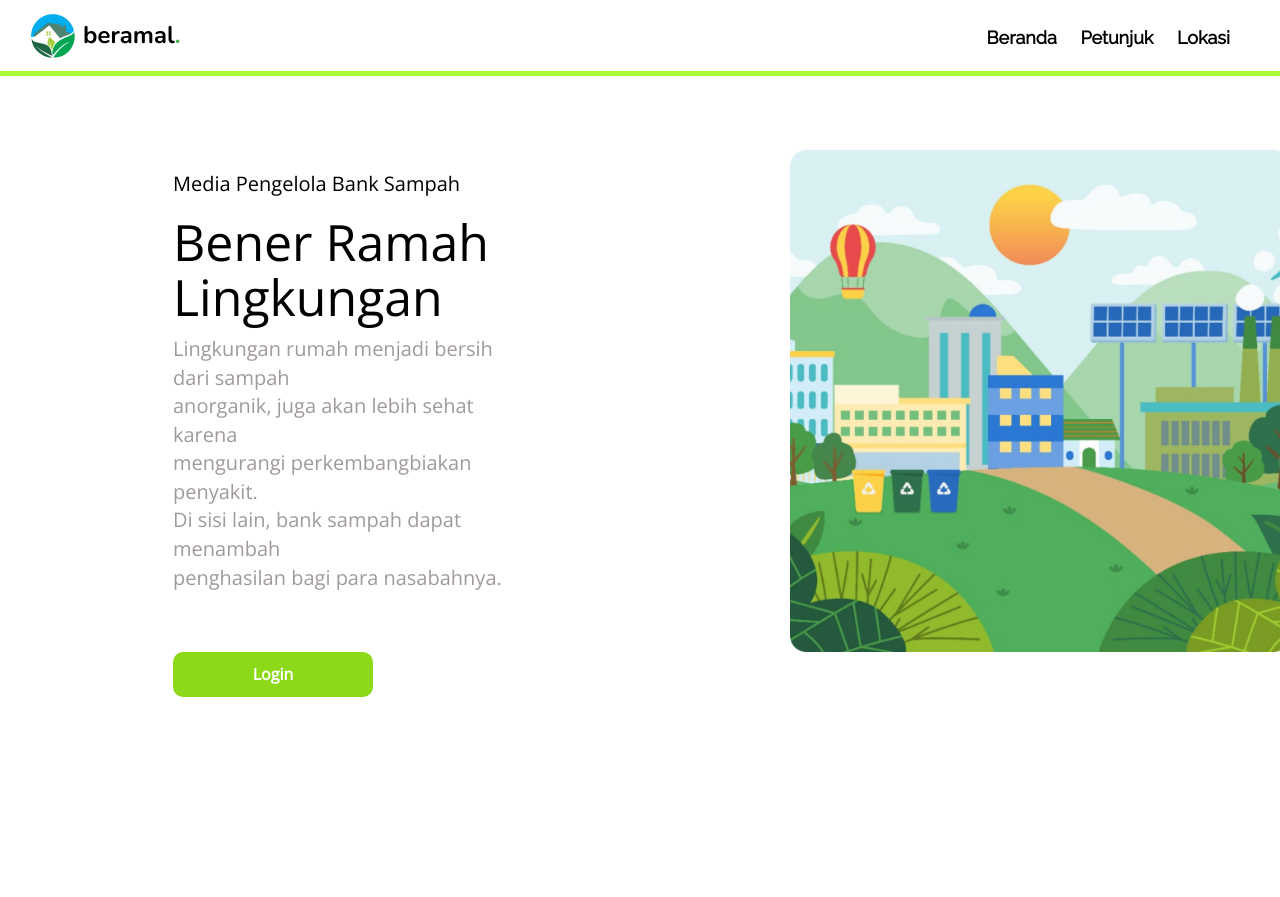
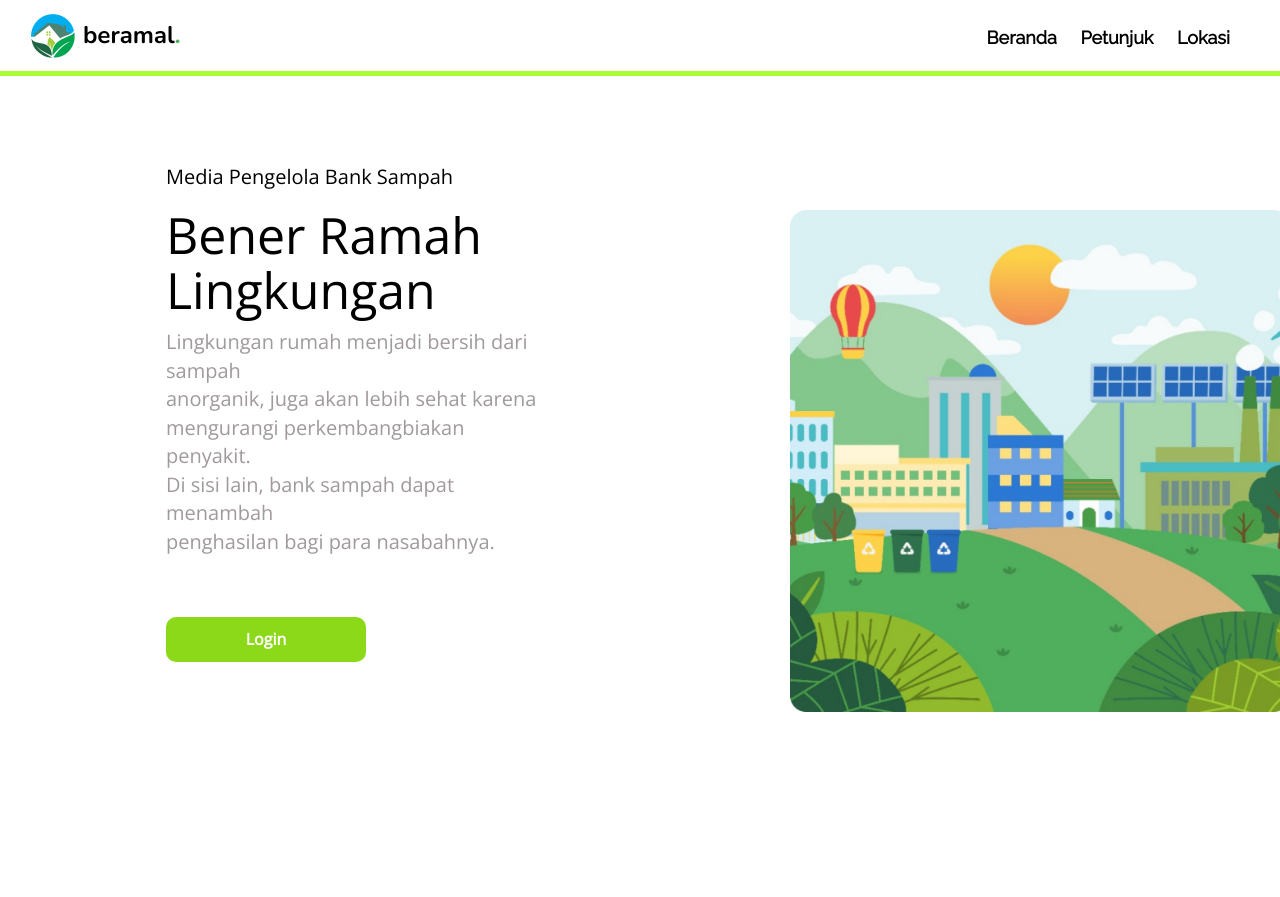
Before and after one commit to bagusrizky15/bsk09, a PHP site: page /bsk09/ in a window 1280 px wide; the page is wider, and only the part inside the window is pictured. Shown: the top 897 px of that part. Run offline with PHP 8.4, Linux system fonts and the light colour scheme; some libraries are stand-ins or nearby versions; some web fonts are replaced.

Commit message:
adjust img

```diff
--- a/asset/internal/css/style-index1.css
+++ b/asset/internal/css/style-index1.css
@@ -103,13 +103,14 @@ nav {
   float: left;
   width: 50%;
   padding: 10px;
-  margin: 100px;
+  margin: 90px;
 }
 
 .box-2 {
   width: 50%;
   padding: 10px 10px 10px 10px 0;
   float: left;
+  margin-top: 60px;
 }
 
 .box-1 h3 {
```
